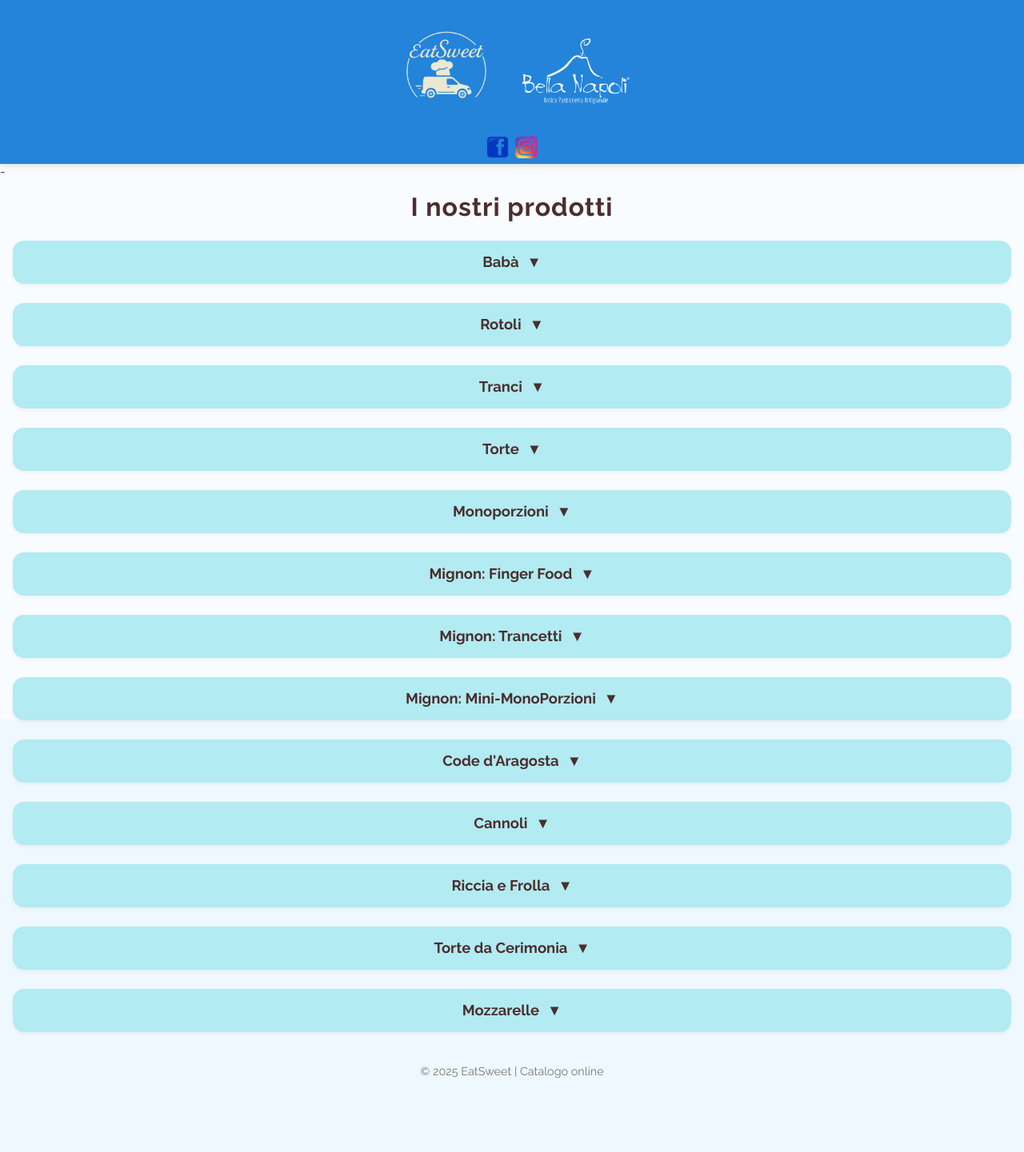
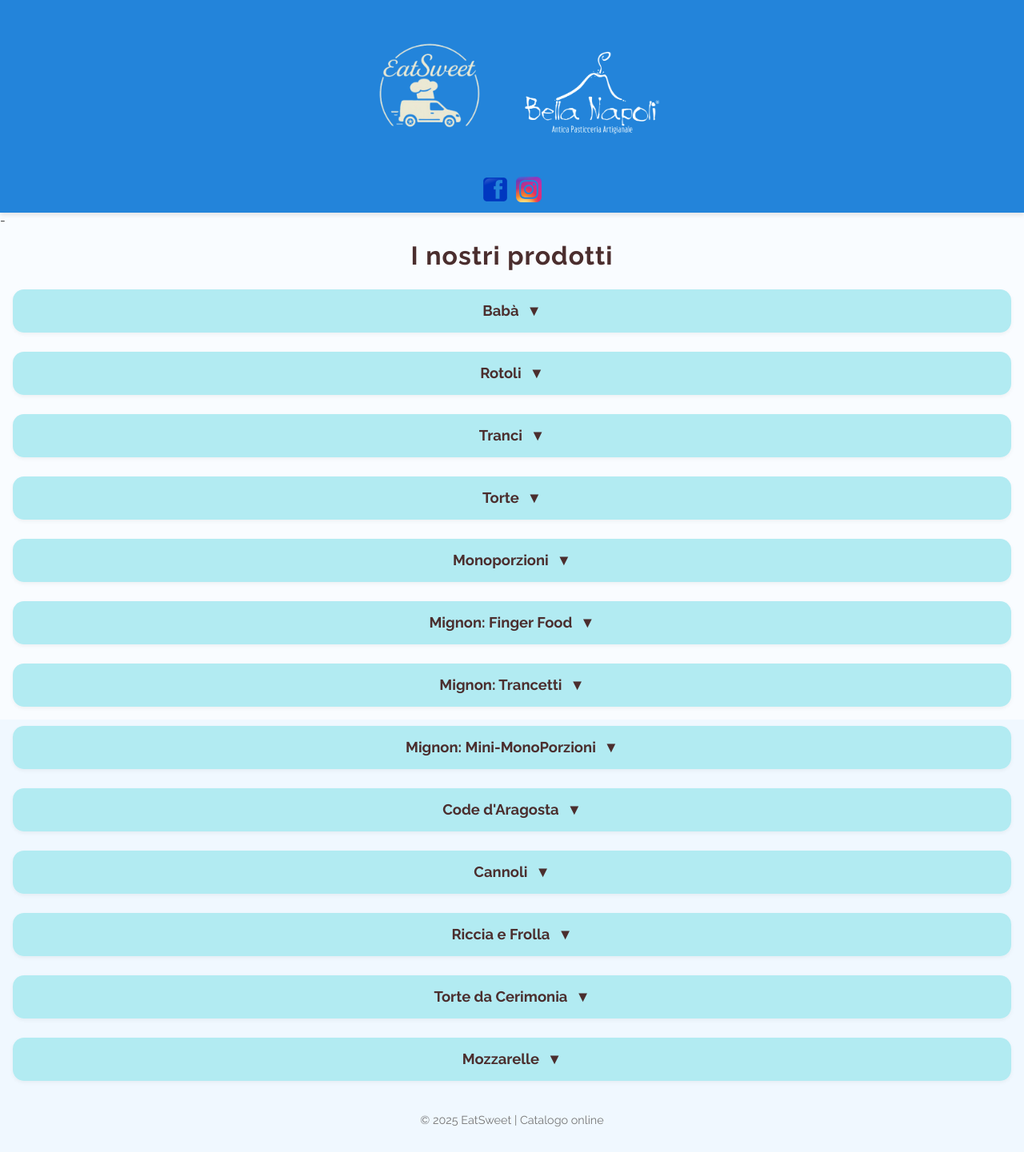
Before and after one commit to FedeNoce/fedenoce.github.io, a Jekyll site: the page eatsweet/index.html, which Jekyll copies as it is, in a window 1280 px wide. Shown: the whole page at 80% size. Built offline with Jekyll 4.4.1, drawn with Linux system fonts in a browser that asks for light colours; before the commit the page ends 1380 px from its top, so only the background shows below that.

Commit message:
new file:   eatsweet/assets/immagini/ca2.png 	new file:   eatsweet/assets/immagini/coda.png 	modified:   eatsweet/index.html

```diff
--- a/eatsweet/index.html
+++ b/eatsweet/index.html
@@ -19,39 +19,40 @@
 
     /* HEADER */
 
+    /* HEADER */
     header {
       display: flex;
-      flex-direction: column;
-      justify-content: center;
-      align-items: center;
-      gap: 4px;              /* prima 8px */
-      padding: 0.4rem 0.6rem; /* prima 0.8rem */
+      flex-direction: column;      /* stack logos and social icons vertically */
+      justify-content: center;     /* center vertically */
+      align-items: center;         /* center horizontally */
+      gap: 8px;                    /* space between logos and social icons */
+      padding: 0.8rem;
       background: #2384da;
       box-shadow: 0 3px 6px rgba(0,0,0,0.1);
     }
 
     header .logo-container {
       display: flex;
-      justify-content: center;
+      justify-content: center;     /* center logos horizontally */
       align-items: center;
-      gap: 4px;              /* prima 6px */
+      gap: 6px;                    /* space between the two logos */
     }
 
     header .logo {
-      max-width: 160px;      /* prima 200px */
-      width: 35vw;           /* prima 40vw */
-      height: auto;
+      max-width: 200px;            /* dimensione massima per desktop */
+      width: 40vw;                 /* occupano circa il 40% dello schermo */
+      height: auto;                /* mantiene proporzioni */
     }
 
     header .social-links {
       display: flex;
-      justify-content: center;
-      gap: 8px;              /* prima 10px */
+      justify-content: center;     /* center icons horizontally */
+      gap: 10px;                   /* space between icons */
     }
 
     header .social-icon {
-      width: 28px;           /* prima 32px */
-      height: 28px;
+      width: 32px;                 /* adjust as needed */
+      height: 32px;
     }
 
     .logo {
@@ -834,8 +835,14 @@
       <div class="prodotti">
 
         <article>
+          <img src="./assets/immagini/coda.png" alt="Trancio Limone">
+          <h3>Code d'Aragosta alla Nutella</h3>
+          <p class="prezzo">15pz 13€</p>
+          <p class="prezzo">30pz 24€</p>
+        </article>
+        <article>
           <img src="./assets/immagini/mignon_01.png" alt="Trancio Limone">
-          <h3>Code d'Aragosta</h3>
+          <h3>Code d'Aragosta al Cioccolato Bianco</h3>
           <p class="prezzo">15pz 13€</p>
           <p class="prezzo">30pz 24€</p>
         </article>
```
Also changed, not shown: other parts of eatsweet/index.html (+1 -1 lines), eatsweet/assets/immagini/ca2.png (added), eatsweet/assets/immagini/coda.png (added).
